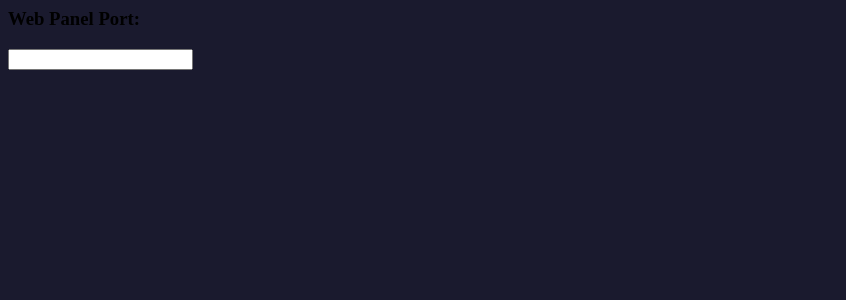
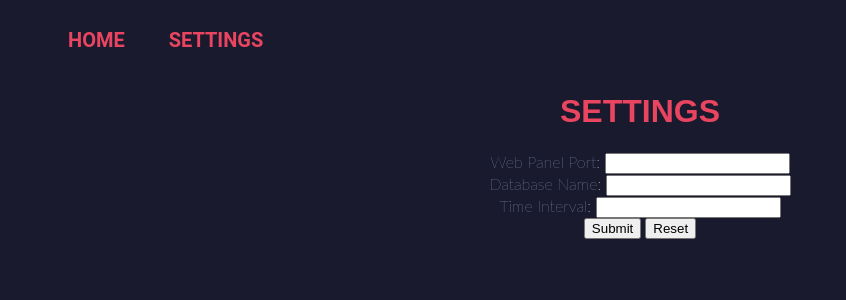
Before and after one commit to ekowtaylor/bandwidth-monitor, a Flask app: page /settings in a window 1280 px wide. Shown: the top 300 px of the page, without its empty margins (0-846 px from the left). Run offline with Flask 2, Linux system fonts and the light colour scheme; parts of the project's set-up code (start-up, migrations or seed data) failed here and were passed over.

Commit message:
Change template items from .html to .jinja, fix templates folder not being loaded automatically

```diff
--- a/web/app.py
+++ b/web/app.py
@@ -8,7 +8,7 @@ from data.data_analyzer import get_data, get_summary
 from main import WEB_PORT
 
 template_dir = os.path.dirname(os.path.dirname(os.path.abspath(os.path.dirname(__file__))))
-template_dir = os.path.join(template_dir, 'bandwidth-monitor-master')
+template_dir = os.path.join(template_dir, 'bandwidth-monitor')
 template_dir = os.path.join(template_dir, 'web')
 template_dir = os.path.join(template_dir, 'templates')
 app = Flask(__name__, template_folder=template_dir)
@@ -18,7 +18,7 @@ started = None
 
 @app.route('/settings')
 def settings():
-    template = render_template('settings.html')
+    template = render_template('settings.jinja')
 
     return template
 
@@ -26,7 +26,7 @@ def settings():
 def index():
     global started
 
-    current_values = get_data(f'select time_timestamp, download_rate from bandwidth_data order by time_timestamp asc')
+    current_values = get_data(f'select time_timestamp, download_rate from bandwidth_data where data_source="speedtest.net" order by time_timestamp asc')
 
     data = []
     categories = []
@@ -41,10 +41,11 @@ def index():
 
     requests, download_rate_avg, upload_rate_avg = get_summary(time_started=started)
 
-    template = render_template('index.html', categories=categories, data=data, requests=requests,
+    template = render_template('index.jinja', categories=categories, data=data, requests=requests,
                                download_rate_avg=download_rate_avg, upload_rate_avg=upload_rate_avg,
                                start_time=parse_datetime(started),
                                this_time=parse_datetime(datetime.datetime.now().timestamp()))
+
     return template
 
 
@@ -53,10 +54,15 @@ def parse_datetime(f):
 
 
 def main(web_port):
+    global template_dir
+
     print('[INFO]: Starting web server...')
 
     log = logging.getLogger('werkzeug')
     log.setLevel(logging.CRITICAL)
 
     app.env = 'production'
+    print(f'[INFO]: Starting server will be listening on port: http://localhost:{web_port}.')
+
+    app.config['TEMPLATES_AUTO_RELOAD'] = True
     app.run(debug=False, port=web_port)
--- a/web/templates/settings.html
+++ /dev/null
@@ -1,50 +0,0 @@
-<html>
-    <head>
-        <style>
-
-        body {
-            background-color: #1a1a2e;
-        }
-
-        ul li {
-            list-style-type: none;
-            display: inline-block;
-            padding: 20px;
-        }
-
-        ul li a {
-            text-transform: uppercase;
-            font-weight: bold;
-            font-size: 20px;
-            text-decoration: none;
-            color: #e94560;
-            font-family: 'Roboto', sans-serif;
-        }
-
-        main section h1 {
-            color: #e94560;
-            text-align: center;
-            text-transform: uppercase;
-            font-weight: bold;
-            text-size: 30px;
-            font-family: 'Rubik', sans-serif;
-        }
-
-
-        main section h3 {
-            color: #bddbff;
-            text-align: center;
-            text-transform: lowercase;
-            font-weight: 200;
-            text-size: 30px;
-            font-family: 'Lato', sans-serif;
-        }
-        </style>
-    </head>
-
-    <body>
-        <form method="POST">
-            <h3>Web Panel Port: </h3> <input type="number" name="web_panel_port" />
-        </form>
-    </body>
-</html>
--- /dev/null
+++ b/web/templates/settings.jinja
@@ -0,0 +1,86 @@
+<html>
+    <head>
+        <title>Settings | Bandwidth Monitor</title>
+
+        <meta charset="UTF-8" />
+
+        <style>
+
+        body {
+            background-color: #1a1a2e;
+        }
+
+        ul li {
+            list-style-type: none;
+            display: inline-block;
+            padding: 20px;
+        }
+
+        ul li a {
+            text-transform: uppercase;
+            font-weight: bold;
+            font-size: 20px;
+            text-decoration: none;
+            color: #e94560;
+            font-family: 'Roboto', sans-serif;
+        }
+
+        h1 {
+            color: #e94560;
+            text-align: center;
+            text-transform: uppercase;
+            font-weight: bold;
+            text-size: 30px;
+            font-family: 'Rubik', sans-serif;
+        }
+
+
+        label {
+            color: #bddbff;
+            text-align: center;
+            font-weight: 200;
+            text-size: 30px;
+            font-family: 'Lato', sans-serif;
+        }
+
+        .form-line {
+
+        }
+        </style>
+    </head>
+
+    <body>
+        <header>
+            <nav>
+                <ul>
+                    <li>
+                        <a href="/">Home</a>
+                    </li>
+
+                    <li>
+                        <a href="/settings">Settings</a>
+                    </li>
+                </ul>
+            </nav>
+        </header>
+
+        <h1>Settings</h1>
+
+        <form method="POST" style="text-align: center;">
+            <label for="web_panel_port">Web Panel Port: </label> <input type="number" name="web_panel_port" value="{{ web_port }}" />
+            <br />
+
+            <label for="database_name">Database Name: </label> <input type="text" name="database_name" value="{{ database_name }}" />
+            <br />
+
+            <label for="time_interval">Time Interval: </label> <input type="text" name="time_interval" value="{{ time_interval }}" />
+            <br />
+
+            <div class="form-line">
+                <input type="submit" class="submit-button" />
+                <input type="reset" />
+            </div>
+
+        </form>
+    </body>
+</html>
```
Also changed, not shown: web/templates/index.jinja (renamed from web/templates/index.html, +8 -7 lines).
